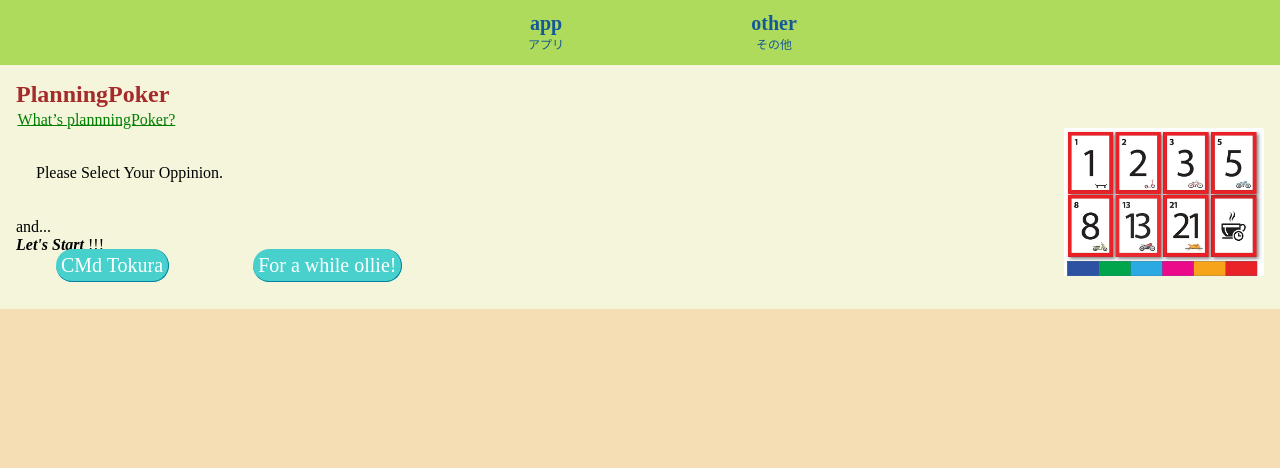
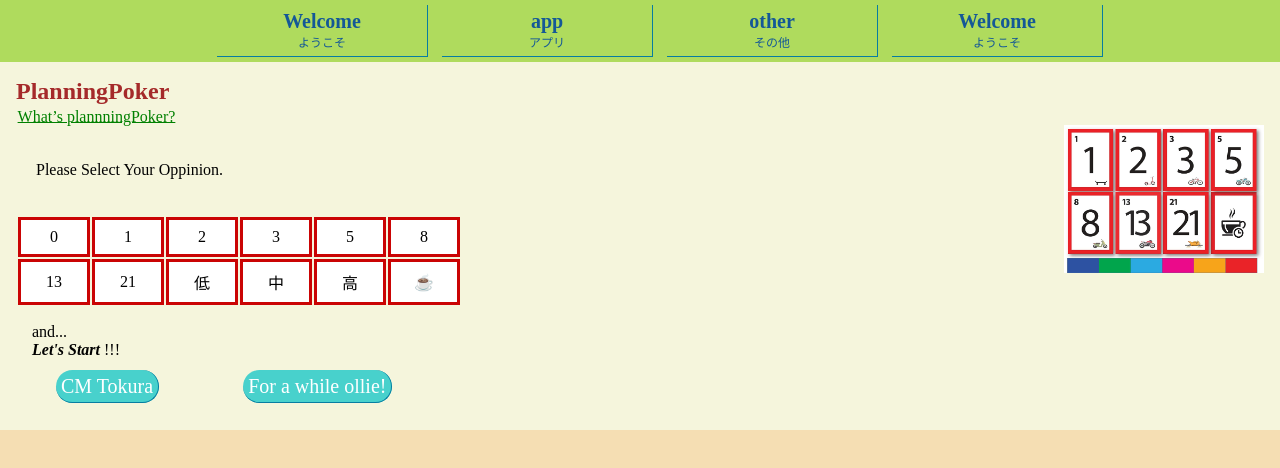
Before and after one commit to CreationIaFat/planning-poker, a website: page index.html in a window 1280 px wide. Drawn offline with Linux system fonts and the light colour scheme.

Commit message:
add 数字の表の追加及びナビの更新

```diff
--- a/css/style.css
+++ b/css/style.css
@@ -26,6 +26,7 @@ div.imgSmall img{
 }
 p.bold{
     margin: auto;
+    padding: 1rem;;
 }
 a{
     text-align: center;
@@ -50,7 +51,7 @@ a.button-link{
 a.button-link:active{
     border-bottom: none;
     border-right: none;
-    transform: rotateY(1px);
+    transform: translateY(1px);
     color: white;
 }
 ul.g-nav-list{
@@ -67,12 +68,54 @@ ul.g-nav-list li a{
     color: rgb(20, 88, 151);
     font-size: 12px;
     text-decoration: none;
+    border-bottom: 1px solid #077da1;
+    border-right: 1px solid #077da1;
+    padding: 5px;
+    margin: 5px;
 }
 ul.g-nav-list li a::first-line {
     font-size: 20px;
     font-weight: bold;
 }
+ul.g-nav-list li a:hover {
+    background-color: #67ca5a;
+    border-bottom: none;
+    border-right: none;
+    transform: translateY(1px);
+}
 
+li.listop {
+    display: block;
+    padding: 1em;
+    color: rgb(20, 88, 151);
+    font-size: 12px;
+    text-decoration: none;
+    border-bottom: 1px solid #077da1;
+    border-right: 1px solid #077da1;
+    padding: 5px;
+    margin: 5px;
+    text-align: center;
+    width: 200px;
+}
+li.listop::first-line{
+    font-size: 20px;
+    font-weight: bold;
+}
+
+td{
+    border: 3px solid #ca0404;
+    width: 50px;
+    text-align: center;
+    padding: 0.5rem;
+    background-color: rgb(255, 255, 255);
+}
+td:hover{
+    background-color: rgb(219, 214, 214);
+}
+
+td:active{
+    transform: translateX(100px) translateY(-100px);
+}
 /* 画面幅が480px以下の場合にcssを適応  モバイル用*/
 @media screen and (max-width: 480px){
 
--- a/index.html
+++ b/index.html
@@ -42,8 +42,10 @@
         Sectionタグの中にSectionタグを入れ子するときは、見出しタグを一つ下げることが望ましい。 -->
         <nav>
             <ul class="g-nav-list">
+                <li class="listop">Welcome<br>ようこそ</li>
                 <li><a href="index.html">app<br>アプリ</a></li>
                 <li><a href="other/other.html">other<br>その他</a></li>
+                <li class="listop">Welcome<br>ようこそ<li>
             </ul>
         </nav>
         <section>
@@ -57,10 +59,18 @@
             <p class="tanaka">
                 Please Select Your Oppinion.
             </p>
+            <table>
+                <tr>
+                    <td>0</td><td>1</td><td>2</td><td>3</td><td>5</td><td>8</td>
+                </tr>
+                <tr>
+                    <td>13</td><td>21</td><td>低</td><td>中</td><td>高</td><td>☕</td>
+                </tr>
+            </table>
             <p class="bold">and...<br>
                 <em>Let's Start</em> !!!
                 <div>
-                    <a href="https://www.youtube.com/watch?v=Cw-bK6H7utI" class="button-link" target="_blank">CMd Tokura</a>
+                    <a href="https://www.youtube.com/watch?v=Cw-bK6H7utI" class="button-link" target="_blank">CM Tokura</a>
                     <a href="https://www.youtube.com/watch?v=ROyb_Pj1ulY" class="button-link" target="_blank">For a while ollie!</a>
                 </div>
             </p>
```
